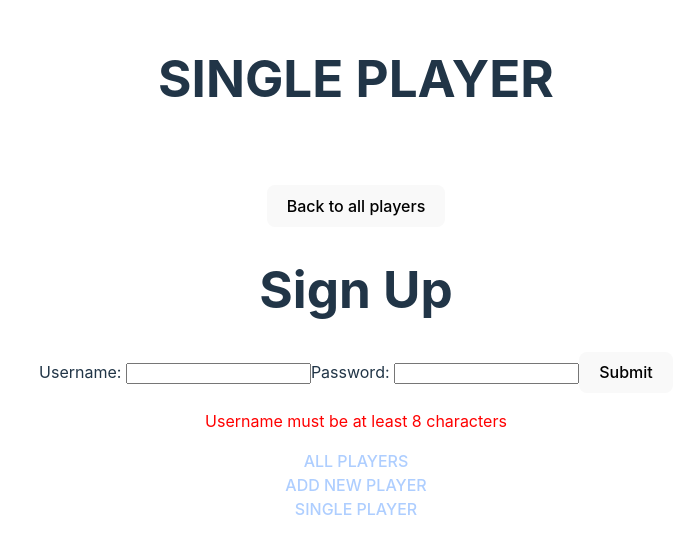
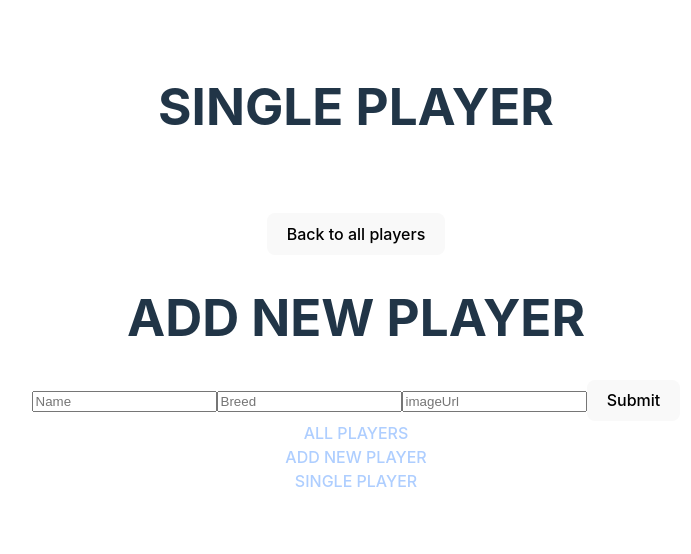
Before and after one commit to winniemei/Puppy-bowl-react, a React (Vite) app in the folder puppyreact/: page /NewPlayerForm in a window 1280 px wide. Shown: the part 132-686 px from the top of the page, without its empty margins (284-975 px from the left). Built offline with nearby package versions, Linux system fonts and the light colour scheme; no server answers.

Commit message:
add a pup

```diff
--- a/puppyreact/src/components/NewPlayerForm.jsx
+++ b/puppyreact/src/components/NewPlayerForm.jsx
@@ -1,48 +1,64 @@
 import { useState } from "react";
 
-export default function NewPlayerForm({ setToken }) {
-  const [username, setUsername] = useState("");
-  const [password, setPassword] = useState("");
-  const [error, setError] = useState(null);
-
+export default function NewPlayerForm() {
+    const [name, setName] = useState("");
+    const [breed, setBreed] = useState("");
+    const [imageUrl, setImageUrl] = useState("");
     async function handleSubmit(event) {
         event.preventDefault();
         try {
-        const response = await fetch("https://fsa-jwt-practice.herokuapp.com/signup", {method: "POST",}) ;
+            const response = await fetch("https://fsa-puppy-bowl.herokuapp.com/api/2306-GHP-ET-WEB-FT-SF/players",
+                {
+                    method: "POST",
+                    body: JSON.stringify({ name, breed, imageUrl }),
+                    headers: { "content-type": "application/json" }
+                });
             const result = await response.json();
             console.log(result);
-        setToken(result.token);
         } catch (error) {
-      setError(error.message);
+            console.error(error);
         }
     }
 
     return (
         <>
-      <h1>Sign Up</h1>
-      {error && <p>{error}</p>}
+            <h1>ADD NEW PLAYER</h1>
             <form onSubmit={handleSubmit}>
-        <label>
-          Username:{" "}
                 <input
-            value={username}
-            onChange={(e) => setUsername(e.target.value)}
+                    type="text"
+                    id="name"
+                    name="name"
+                    value={name}
+                    placeholder="Name"
+                    onChange={(e) =>
+                        setName(e.target.value)
+                    }
                 />
-        </label>
-        <label>
-          Password:{" "}
+
                 <input
-            type="password"
-            value={password}
-            onChange={(e) => setPassword(e.target.value)}
+                    type="text"
+                    id="breed"
+                    name="breed"
+                    value={breed}
+                    placeholder="Breed"
+                    onChange={(e) =>
+                        setBreed(e.target.value)
+                    }
                 />
-        </label>
+
+                <input
+                    type="url"
+                    id="imageUrl"
+                    name="imageUrl"
+                    value={imageUrl}
+                    placeholder="imageUrl"
+                    onChange={(e) =>
+                        setImageUrl(e.target.value)
+                    }
+                />
+
                 <button>Submit</button>
             </form>
-      { !(username.length >= 8) && <p style={{color: 'red'}}>
-            Username must be at least 8 characters
-        </p>
-      }
         </>
     );
 }
```
Lines whose indentation alone changed are shown as unchanged.
